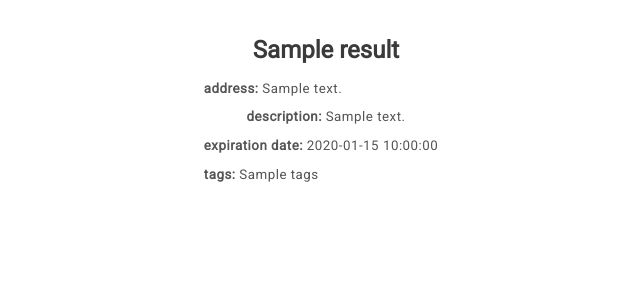
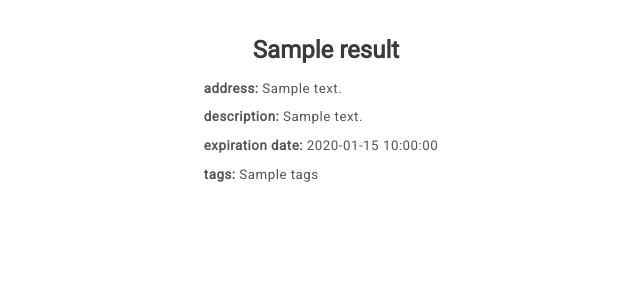
Before and after one commit to daryaordaria/Project_CFG_team3, a Flask app: template templates/results.html in a window 1280 px wide. Shown: the part 306-606 px from the top of the page, without its empty margins (314-954 px from the left). Run offline with Flask 2, Linux system fonts and the light colour scheme; the template is opened without the code that fills it: most values are stand-ins (such as "Sample title", 1, 10 or a date in 2020); some libraries are stand-ins or nearby versions.

```diff
--- a/static/style/css/results.css
+++ b/static/style/css/results.css
@@ -220,20 +220,11 @@ footer {
   cursor: pointer;
 }
 
-.item-description {
-  display: flex;
-  flex-wrap: wrap;
-  justify-content: center;
-  align-content: center;
-  flex-direction: column;
-  flex-wrap: wrap;
-}
-.item-description:hover {
-  color: rgb(19, 19, 19);
-}
+
 
 #item {
   padding: 1% 0 2% 0;
+  text-decoration: none;
 }
 #item p {
   font-size: smaller;
```
